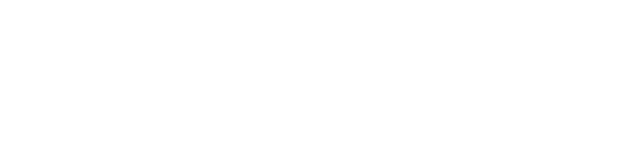
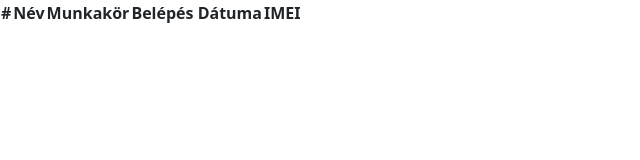
Before and after one commit to finyo3549/tariAttila-ajax-crud, a website built with Vite: page index.html in a window 1280 px wide. Shown: the whole page, without its empty margins (0-640 px from the left). Built offline with nearby package versions, Linux system fonts and the light colour scheme.

Commit message:
index.html tábla hozzáadása

```diff
--- a/index.html
+++ b/index.html
@@ -12,7 +12,20 @@
 
 <body>
   <div id="app">
+    <table>
+      <thead>
+        <tr>
+          <th>#</th>
+          <th>Név</th>
+          <th>Munkakör</th>
+          <th>Belépés Dátuma</th>
+          <th>IMEI</th>
+        </tr>
+      </thead>
+      <tbody id="data">
 
+      </tbody>
+    </table>
   </div>
   <script type="module" src="/main.js"></script>
 </body>
--- a/main.js
+++ b/main.js
@@ -0,0 +1 @@
+const api_url = "https://retoolapi.dev/8pmkIT/data";
--- a/package.json
+++ b/package.json
@@ -10,5 +10,8 @@
   },
   "devDependencies": {
     "vite": "^4.4.5"
+  },
+  "dependencies": {
+    "bootstrap": "^5.3.2"
   }
 }
```
Also changed, not shown: 1 other file.
